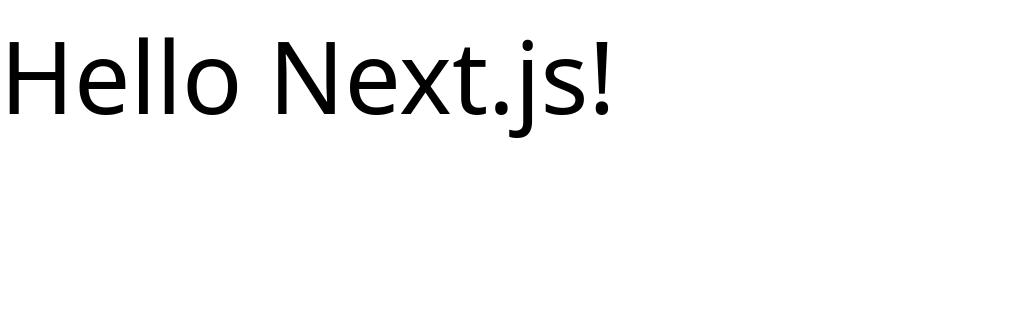
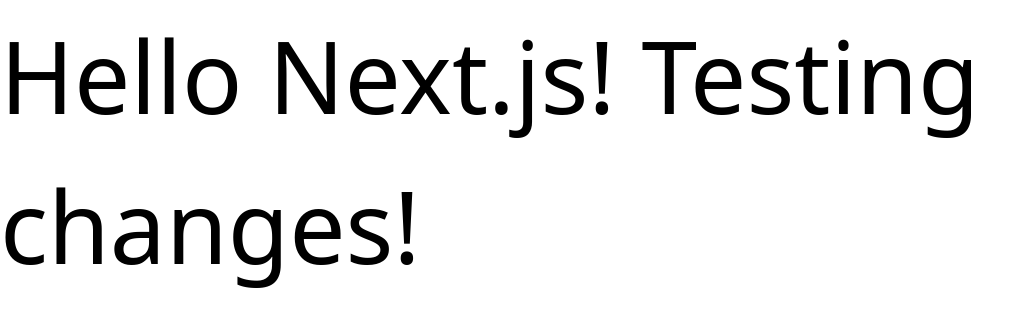
Before and after one commit to cam-peck/mission-beepossible, a Next.js app: page / in a window 1280 px wide. Shown: the top 326 px of the page, without its empty margins (0-1029 px from the left). Built offline with nearby package versions, Linux system fonts and the light colour scheme.

Commit message:
testing changes

```diff
--- a/pages/index.tsx
+++ b/pages/index.tsx
@@ -1,7 +1,7 @@
 export default function Home() {
   return (
     <main>
-      <h1 className="text-[100px]">Hello Next.js!</h1>
+      <h1 className="text-[100px]">Hello Next.js! Testing changes!</h1>
     </main>
   );
 }
```
